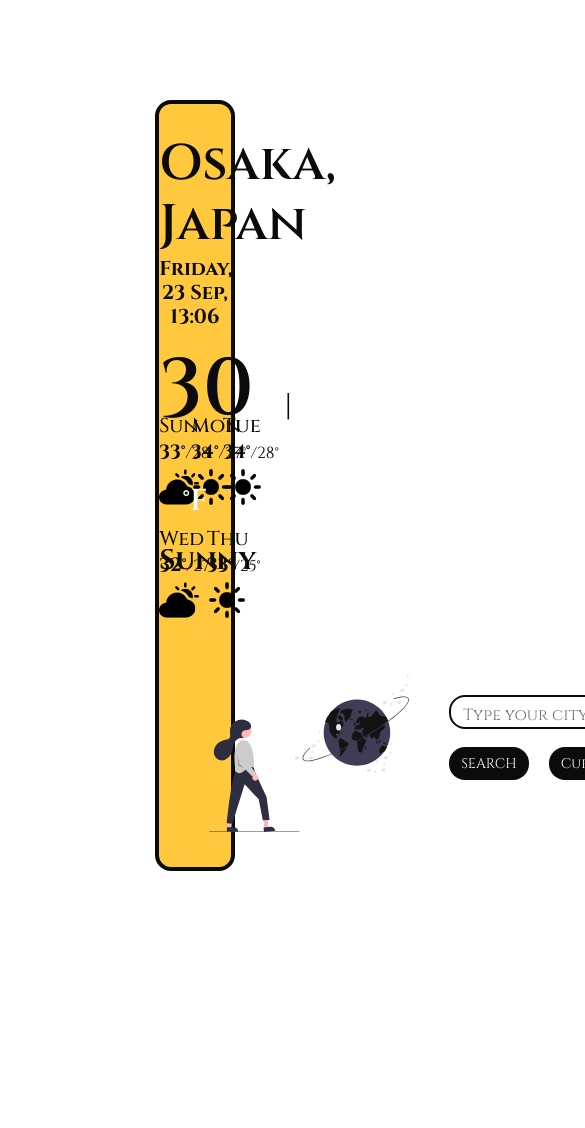
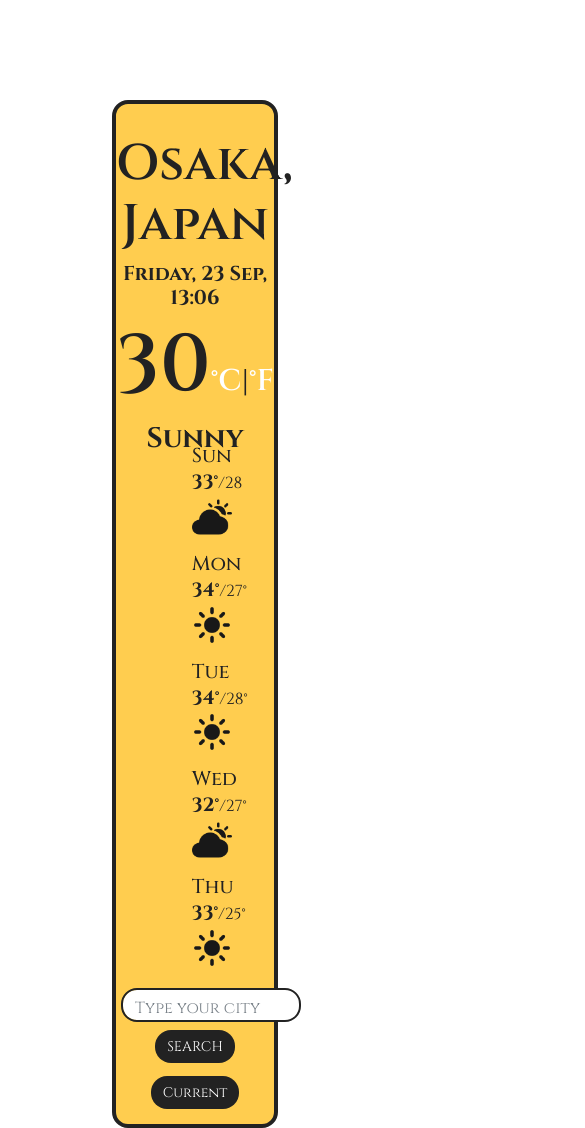
Before and after one commit to yuiceline/my-weather-app, a plain HTML site: page index.html in a window 390 px wide. Shown: the top 1128 px of the page, 585 px wide, since content can reach past the window. Before the commit the page ends 971 px from the top, so only its background shows below. Drawn offline with nearby package versions, Linux system fonts and the light colour scheme.

Commit message:
Added media query and made the app responsive

```diff
--- a/index.html
+++ b/index.html
@@ -24,6 +24,7 @@
       rel="stylesheet"
     />
     <link rel="stylesheet" href="src/styles.css" />
+    <meta name="viewport" content="width=360,initial-scale=1">
     <script src="https://unpkg.com/axios/dist/axios.min.js"></script>
   </head>
   <body>
@@ -91,7 +92,11 @@
         </div>
         <div class="wrapper-bottom">
           <div>
-            <img src="img/around_the_world.svg" alt="world-icon" id="world-icon">
+            <img
+              src="img/around_the_world.svg"
+              alt="world-icon"
+              id="world-icon"
+            />
           </div>
           <form id="check-form">
             <div class="col">
@@ -103,20 +108,19 @@
                 required
               />
             </div>
-          <div class="buttons">
-              <div class="col">
                 <input
                   type="submit"
                   class="btn btn-primary check-button"
                   value="SEARCH"
                   id="search-button"
                 />
-            </div>
-            <div class="col-12">
-              <button class="btn btn-primary check-button" id="location-button">
-                Current Location
+                <button
+                  class="btn btn-primary check-button"
+                  id="location-button"
+                >
+                  Current
                 </button>
-            </div>
+
             </div>
           </form>
         </div>
--- a/src/styles.css
+++ b/src/styles.css
@@ -1,18 +1,18 @@
-
-
 body {
-  color: #0B0B0B;
+  color: #0b0b0b;
   margin: 100px;
   font-family: "Cinzel", serif;
 }
 
 .wrapper-top {
-  max-width: 48%;
+  max-width: 600px;
   margin: 0 auto;
-  border: 4px solid #0B0B0B;
+  border: 4px solid #0b0b0b;
   padding: 0;
-  background: #FFC83D;
+  background: #ffc83d;
+  opacity: 0.9;
   border-radius: 16px;
+  box-sizing: border-box;
 }
 
 header {
@@ -38,35 +38,24 @@ ul {
   text-align: center;
   padding: 0;
   margin: 0;
-  position: relative;
-  top: 50px;
 }
-
 
 #temperature-original {
   font-size: 80px;
-  position: relative;
-  top: -50px;
   font-weight: 600;
 }
 
 header h2 {
   font-size: 20px;
-  position: relative;
-  top: -55px;
   font-weight: bold;
 }
 
 header h3 {
   font-size: 30px;
-  position: relative;
-  top: -60px;
   font-weight: 600;
 }
 
 header h4 {
-    position: relative;
-    top: -48px;
   font-weight: bold;
   font-size: 28px;
 }
@@ -77,11 +66,11 @@ span {
 
 span a {
   text-decoration: none;
-  color:#fff;
+  color: #fff;
 }
 
 span a:hover {
-    color:#2e2d2d;
+  color: #2e2d2d;
 }
 
 .row {
@@ -105,7 +94,7 @@ strong {
 
 .wrapper-bottom {
   display: flex;
-    margin-left: 15px;
+  margin-left: 40px;
   padding: 5px;
 }
 
@@ -114,31 +103,36 @@ strong {
   margin-bottom: 15px;
   padding-bottom: 0px;
   margin-left: 10px;
-    border: 2px solid #0B0B0B;
+  border: 2px solid #0b0b0b;
   border-radius: 16px;
+  width: 200px;
 }
 
-.buttons {
-    max-width:min-content;
-    display: flex;
-
+#search-button {
+  margin: 10px;
+  margin-top: 3px;
+  background-color: #0b0b0b;
+  border: #0b0b0b;
+  font-size: 14px;
+  border-radius: 16px;
+  display: inline;
 }
 
-#search-button, #location-button {
+#location-button {
   margin: 10px;
   margin-top: 3px;
-    background-color: #0B0B0B;
-    border: #0B0B0B;
+  background-color: #0b0b0b;
+  border: #0b0b0b;
   font-size: 14px;
   border-radius: 16px;
+  display: inline;
 }
-
 #location-button:hover {
   background-color: #2e2d2d;
 }
 
 #location-button:visited {
-    background-color: #0B0B0B;
+  background-color: #0b0b0b;
 }
 
 #search-button:hover {
@@ -146,7 +140,7 @@ strong {
 }
 
 #search-button:visited {
-    background-color: #0B0B0B;
+  background-color: #0b0b0b;
 }
 
 #world-icon {
@@ -155,3 +149,61 @@ strong {
   width: 200px;
   margin: 30px;
 }
+
+@media (max-width: 620px) {
+  body {
+    text-align: center;
+    font-size: smaller;
+  }
+
+  h4 {
+    margin-bottom: 50px;
+  }
+
+  .row {
+    padding-top: 30px;
+    display: block;
+    font-size: larger;
+  }
+
+  .col-2 {
+    margin: 0 auto;
+    padding-bottom: 15px;
+  }
+
+  .wrapper-bottom {
+    display: block;
+    margin: 0 auto;
+  }
+
+  #user-input {
+    margin: 0 auto;
+    margin-bottom: 5px;
+  }
+
+  .buttons {
+    margin: 0 auto;
+  }
+
+  #world-icon {
+    display: none;
+  }
+}
+
+@media (max-width: 770px) {
+  #user-input {
+    margin-top: 0;
+    width: 180px;
+  }
+
+  #world-icon {
+    width: 150px;
+    margin: 0;
+  }
+
+  .buttons {
+    display: block;
+    margin: 0;
+    width: 150px;
+  }
+}
```
Lines whose indentation alone changed are shown as unchanged.
